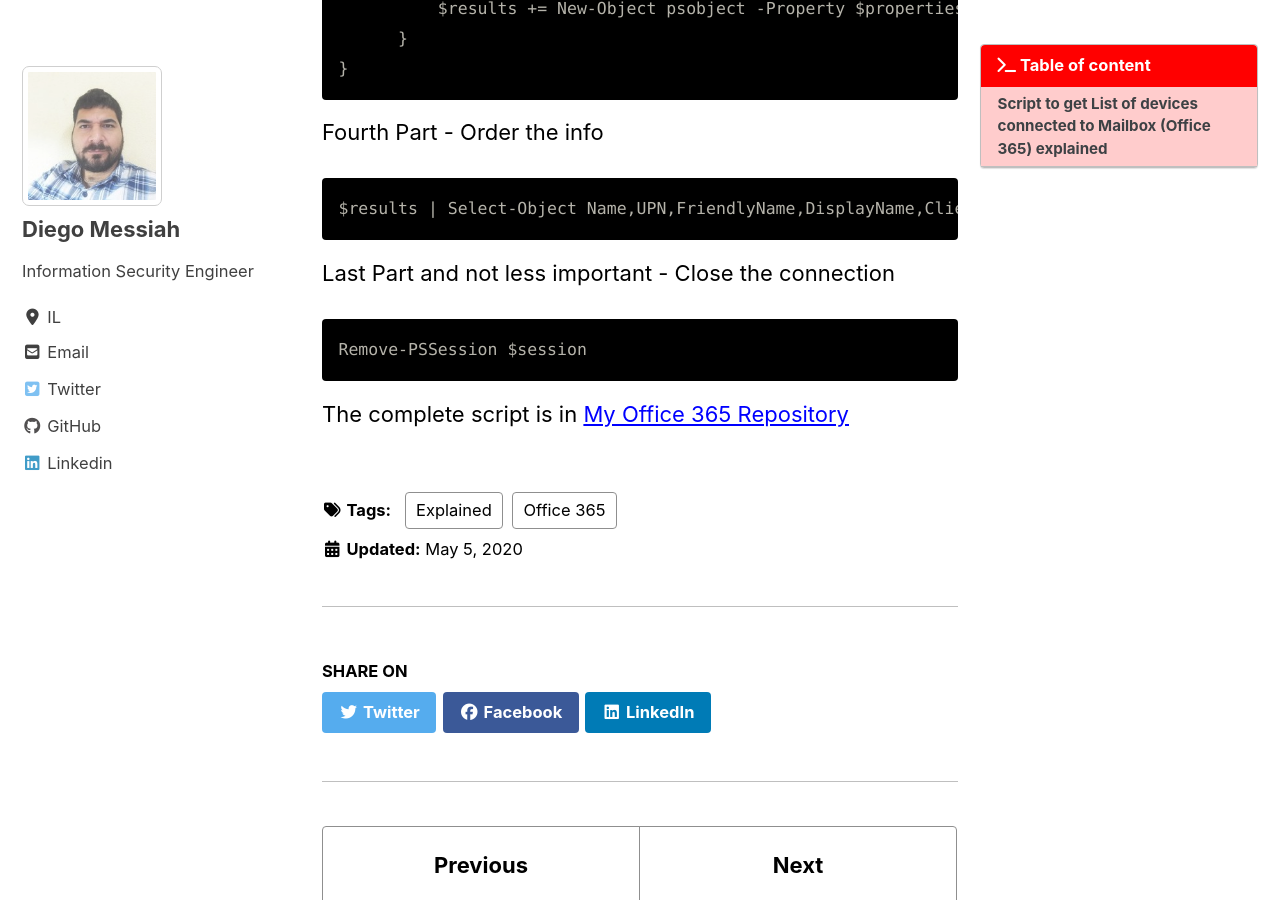
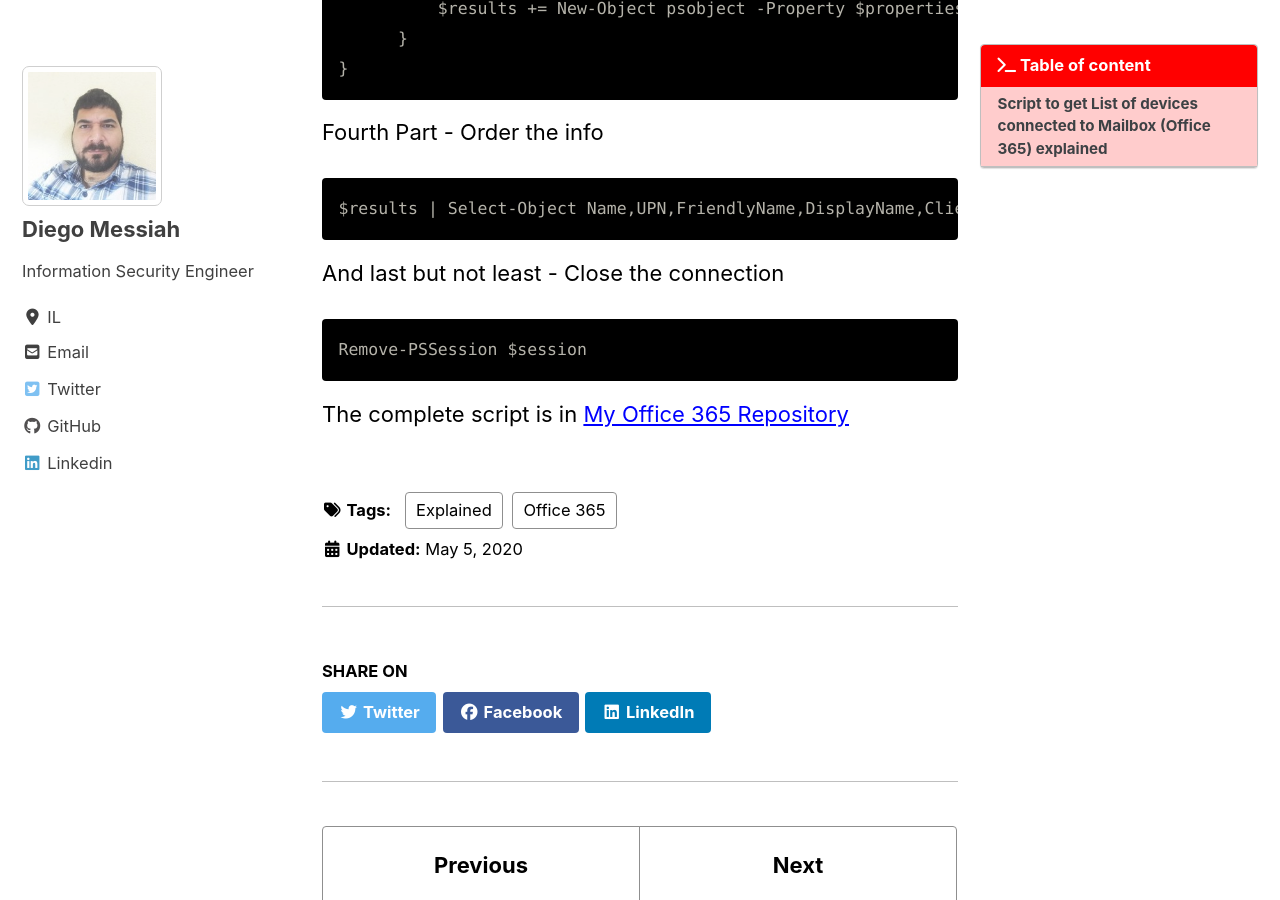
Before and after one commit to diegomessiah/diegomessiah.github.io, a Jekyll site: the page built from _posts/2020/2020-05-05-Explained_List_Devices_Office_365.md, in a window 1280 px wide and 900 px high, scrolled down 2499 px. Built offline with Jekyll 4.4.1, drawn with Linux system fonts in a browser that asks for light colours; cached includes are drawn as plain includes; nearby versions of some CDN libraries; comment, search, counter and statistics services are not loaded.

Commit message:
Update 2020-05-05-Explained_List_Devices_Office_365.md

````diff
--- a/_posts/2020/2020-05-05-Explained_List_Devices_Office_365.md
+++ b/_posts/2020/2020-05-05-Explained_List_Devices_Office_365.md
@@ -94,7 +94,7 @@ Fourth Part - Order the info
 ```
 $results | Select-Object Name,UPN,FriendlyName,DisplayName,ClientType,ClientVersion,DeviceId,DeviceMobileOperator,DeviceModel,DeviceOS,DeviceTelephoneNumber,DeviceType,FirstSyncTime,UserDisplayName | Export-Csv -notypeinformation -Path $csv
 ```
-Last Part and not less important - Close the connection
+And last but not least - Close the connection
 ```
 Remove-PSSession $session
 ```
````
